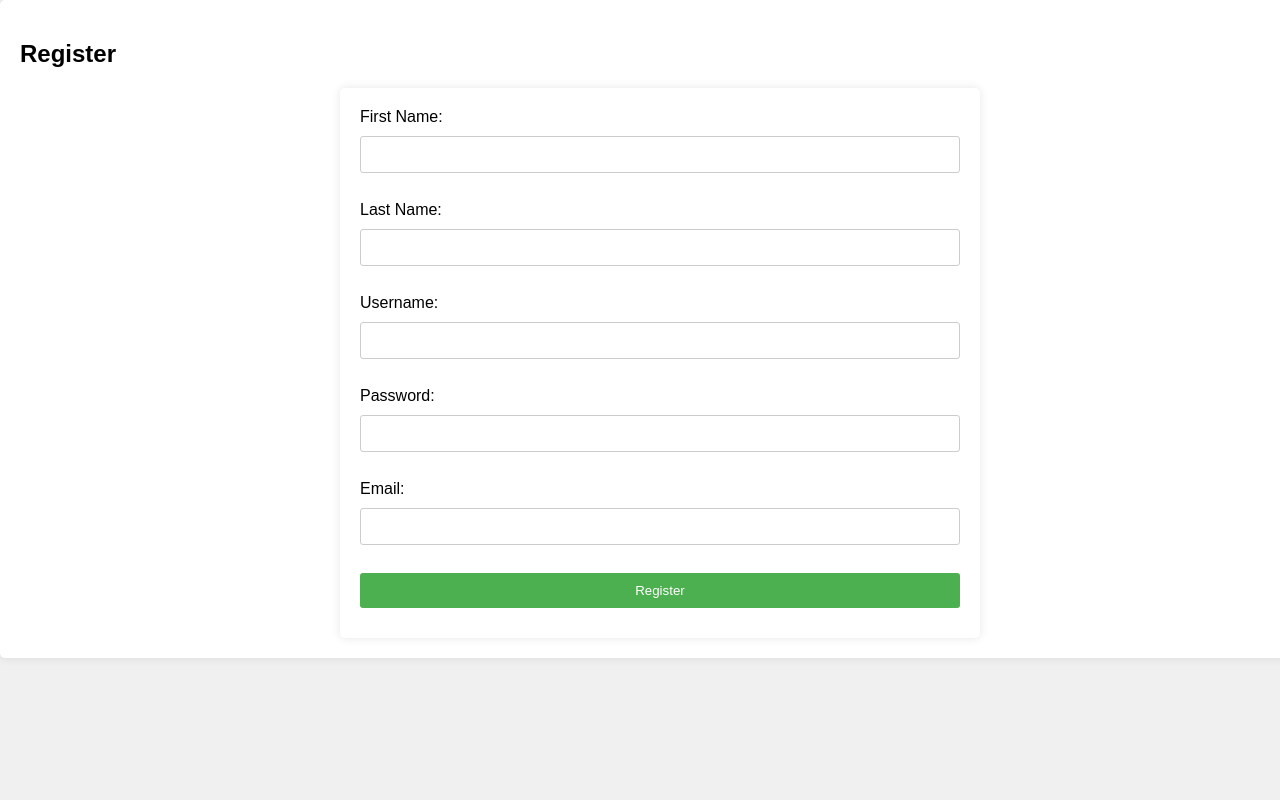
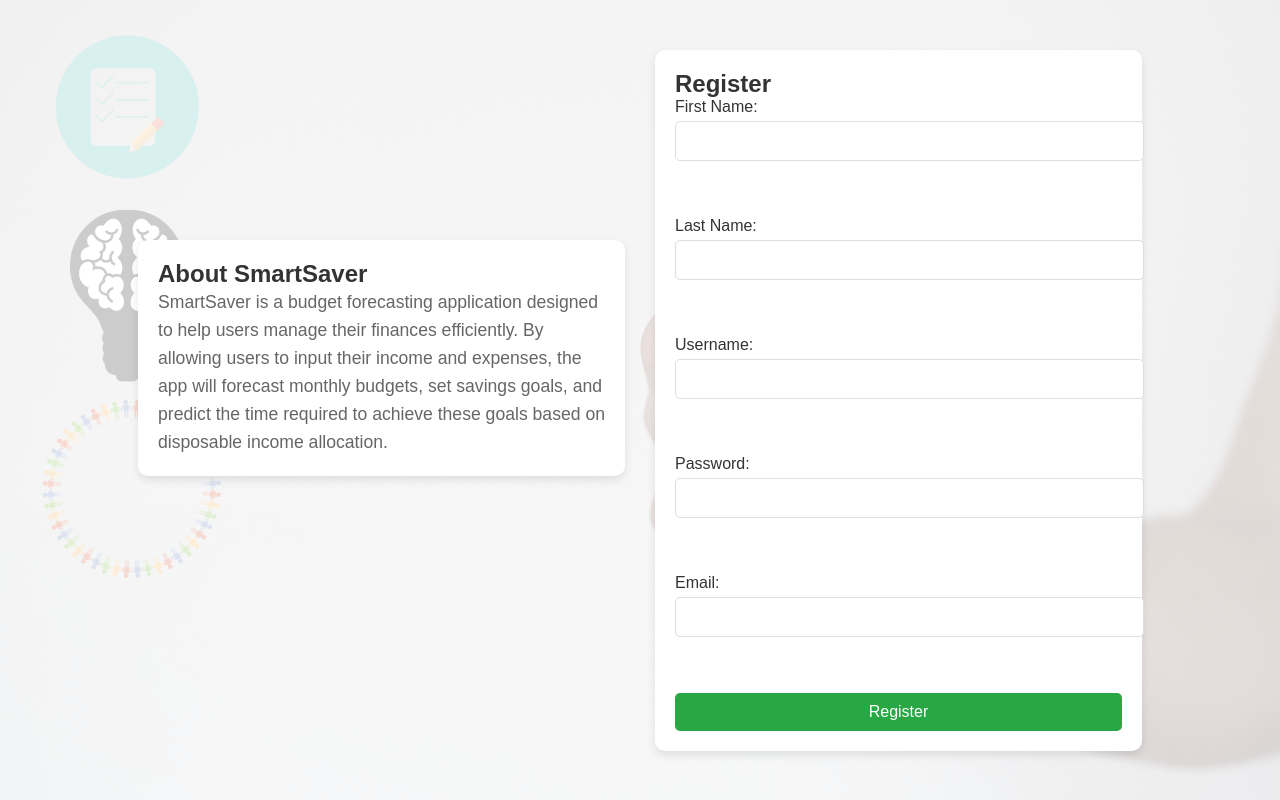
Before and after one commit to NavyaNelluri/SmartSaver, a Flask app: page /register in a window 1280 px wide. Run offline with Flask 3, Linux system fonts and the light colour scheme.

Commit message:
Added register.html and required stylesheet

```diff
--- /dev/null
+++ b/static/styles1.css
@@ -0,0 +1,106 @@
+/* Reset default margin and padding for all elements */
+* {
+    margin: 0;
+    padding: 0;
+}
+
+body {
+    font-family: Arial, sans-serif;
+    margin: 0;
+    padding: 0;
+    height: 100vh;
+    display: flex;
+    align-items: center;
+    justify-content: center;
+}
+
+.overlay {
+    background: rgba(255, 255, 255, 0.8); /* Semi-transparent white overlay */
+    width: 100%;
+    height: 100%;
+    display: flex;
+    justify-content: center;
+    align-items: center;
+}
+
+.container {
+    display: flex;
+    justify-content: space-between;
+    align-items: flex-start;
+    text-align: left;
+    padding: 20px;
+    width: 80%;
+}
+
+.description, .form-container {
+    background: white;
+    border-radius: 10px;
+    box-shadow: 0 4px 8px rgba(0, 0, 0, 0.1);
+    padding: 20px;
+    margin: 10px;
+    flex: 1;
+    max-width: 45%;
+}
+
+.description {
+    margin-right: 20px;
+    margin-top: 200px;
+}
+
+h2 {
+    color: #333;
+}
+
+p {
+    font-size: 1.1em;
+    line-height: 1.6;
+    color: #666;
+}
+
+form {
+    display: flex;
+    flex-direction: column;
+}
+
+label {
+    margin-bottom: 5px;
+    color: #333;
+}
+
+input[type="text"], input[type="password"], input[type="email"] {
+    padding: 10px;
+    margin-bottom: 20px;
+    border: 1px solid #ddd;
+    border-radius: 5px;
+    font-size: 1em;
+    width: 100%;
+}
+
+button {
+    background-color: #28a745;
+    color: white;
+    padding: 10px;
+    border: none;
+    border-radius: 5px;
+    cursor: pointer;
+    font-size: 1em;
+}
+
+button:hover {
+    background-color: #218838;
+}
+
+.alert {
+    padding: 10px;
+    margin-bottom: 20px;
+    border-radius: 5px;
+    color: white;
+}
+
+.alert-success {
+    background-color: #28a745;
+}
+
+.alert-error {
+    background-color: #dc3545;
+}
--- a/templates/register.html
+++ b/templates/register.html
@@ -1,16 +1,19 @@
-<!-- register.html -->
 <!DOCTYPE html>
 <html lang="en">
 <head>
     <meta charset="UTF-8">
     <meta name="viewport" content="width=device-width, initial-scale=1.0">
     <title>Register</title>
-    <link rel="stylesheet" type="text/css" href="{{ url_for('static', filename='styles.css') }}">
-
+    <link rel="stylesheet" type="text/css" href="{{ url_for('static', filename='styles1.css') }}">
 </head>
-<body>
+<body style="background: url('{{ url_for('static', filename='homeimg1.png') }}') no-repeat center center fixed; background-size: cover;">
+    <div class="overlay">
         <div class="container">
-
+            <div class="description">
+                <h2>About SmartSaver</h2>
+                <p>SmartSaver is a budget forecasting application designed to help users manage their finances efficiently. By allowing users to input their income and expenses, the app will forecast monthly budgets, set savings goals, and predict the time required to achieve these goals based on disposable income allocation.</p>
+            </div>
+            <div class="form-container">
                 <h2>Register</h2>
                 {% with messages = get_flashed_messages(with_categories=true) %}
                     {% if messages %}
@@ -38,5 +41,7 @@
                     <button type="submit">Register</button>
                 </form>
             </div>
+        </div>
+    </div>
 </body>
 </html>
```
Lines whose indentation alone changed are shown as unchanged.
